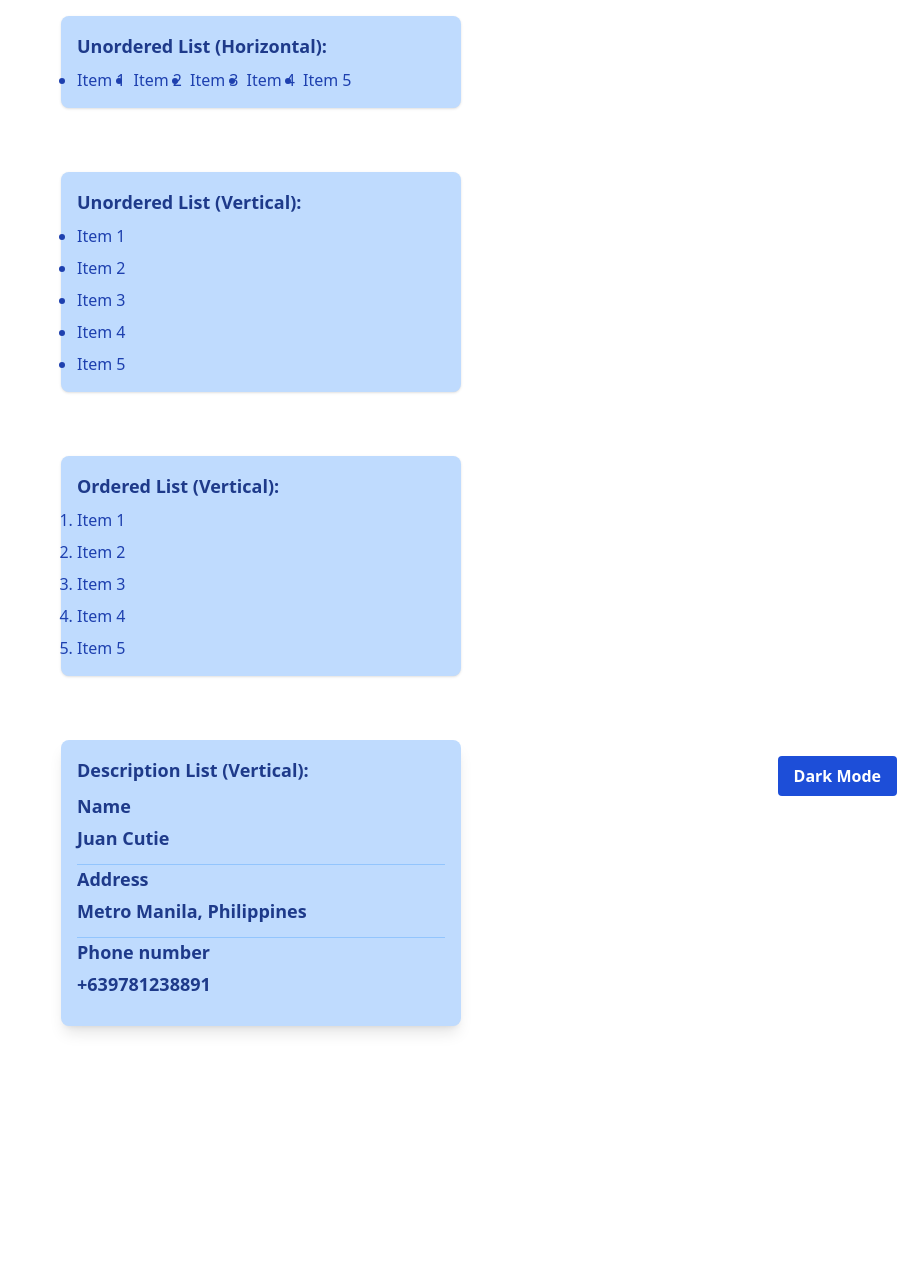
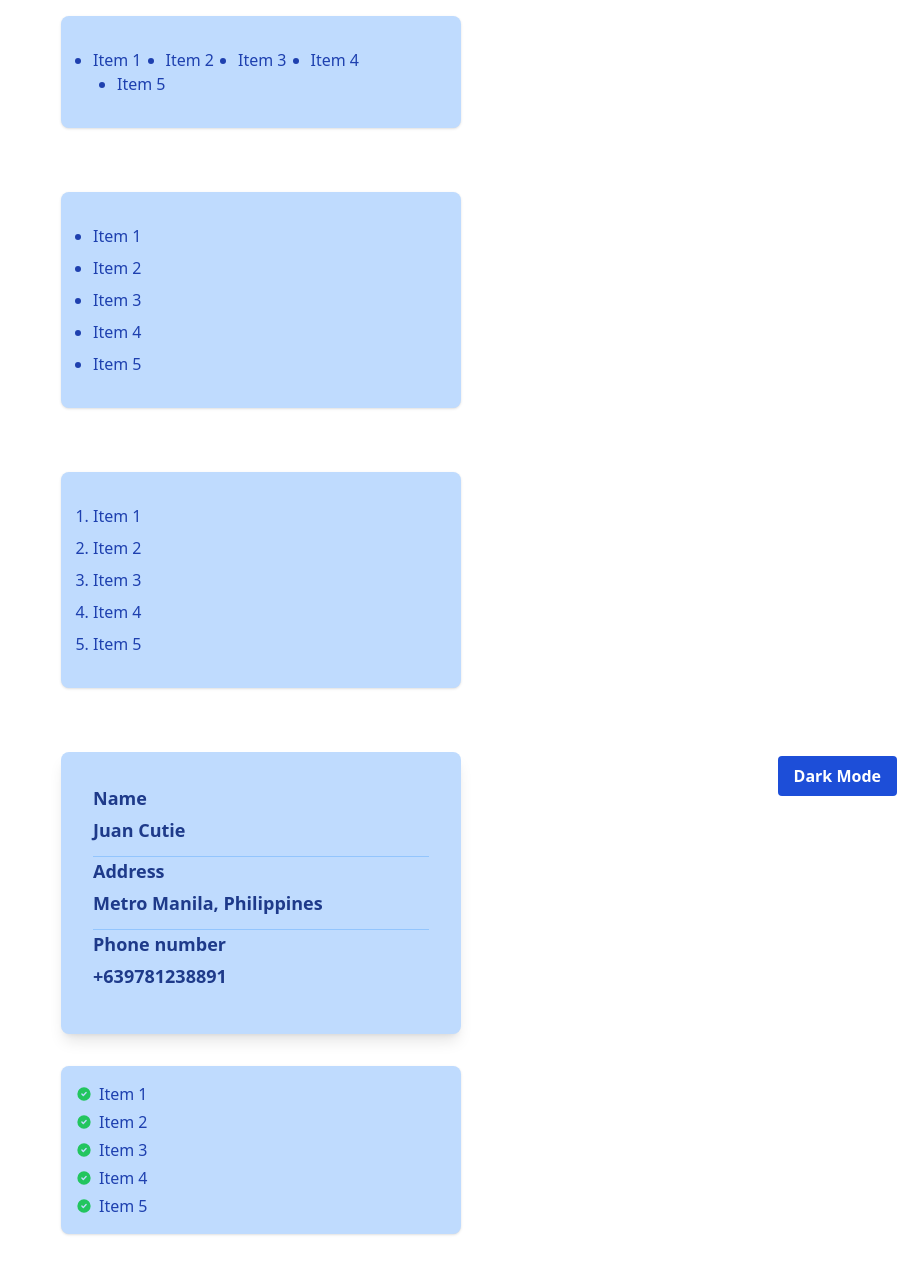
Before and after one commit to AlejandroP1028/Group-GCC_Vue-Component-Library, a Vue app: page / in a window 1280 px wide. Shown: the top 1274 px of the page, without its empty margins (379-1280 px from the left). Before the commit the page ends 1074 px from the top, so only its background shows below. Built offline with nearby package versions, Linux system fonts and the light colour scheme.

Commit message:
modified:   src/List_test.vue modified:   src/components/ItemList.vue

```diff
--- a/src/List_test.vue
+++ b/src/List_test.vue
@@ -15,6 +15,9 @@
       </div>
       <div class="flex">
         <ItemList :items="descriptionList" type="descriptionlist" layout="vertical" />
+      </div>
+      <div class="flex">
+        <ItemList :items="List" type="unorderedicon"/>
       </div>
     </div>
   </div>
--- a/src/components/ItemList.vue
+++ b/src/components/ItemList.vue
@@ -1,16 +1,24 @@
 <template>
   <div class="flex flex-col items-center h-full">
-    <div v-if="type === 'unorderedlist' && layout === 'horizontal'" class="rounded-lg shadow p-4 bg-blue-200 dark:bg-gray-800 mb-8" :style="{ width: containerWidth }">
-      <h2 class="mb-2 text-lg font-semibold text-blue-900 dark:text-sky-400">Unordered List (Horizontal):</h2>
-      <ul class="list-disc space-x-2 text-blue-800 dark:text-sky-400 flex flex-wrap">
+    <div v-if="type === 'unorderedicon'" class="rounded-lg shadow p-4 bg-blue-200 dark:bg-gray-800 mb-8" :style="{ width: containerWidth }">
+      <ul class="max-w-md space-y-1 text-blue-800 list-inside dark:text-sky-400">
+        <li v-for="(item, index) in items" :key="index" class="flex items-center">
+          <svg class="w-3.5 h-3.5 me-2 text-green-500 dark:text-green-400 flex-shrink-0" aria-hidden="true" xmlns="http://www.w3.org/2000/svg" fill="currentColor" viewBox="0 0 20 20">
+            <path d="M10 .5a9.5 9.5 0 1 0 9.5 9.5A9.51 9.51 0 0 0 10 .5Zm3.707 8.207-4 4a1 1 0 0 1-1.414 0l-2-2a1 1 0 0 1 1.414-1.414L9 10.586l3.293-3.293a1 1 0 0 1 1.414 1.414Z"/>
+          </svg>
+          {{ item }}
+        </li>
+      </ul>
+    </div>
+    <div v-if="type === 'unorderedlist' && layout === 'horizontal'" class="rounded-lg shadow p-8 bg-blue-200 dark:bg-gray-800 mb-8" :style="{ width: containerWidth }">
+      <ul class="list-disc space-x-6 text-blue-800 dark:text-sky-400 flex flex-wrap">
         <li v-for="(item, index) in items" :key="index">
           {{ item }}
         </li>
       </ul>
     </div>
 
-    <div v-else-if="type === 'unorderedlist' && layout === 'vertical'" class="rounded-lg shadow p-4 bg-blue-200 dark:bg-gray-800 mb-8" :style="{ width: containerWidth }">
-      <h2 class="mb-2 text-lg font-semibold text-blue-900 dark:text-sky-400">Unordered List (Vertical):</h2>
+    <div v-else-if="type === 'unorderedlist' && layout === 'vertical'" class="rounded-lg shadow p-8 bg-blue-200 dark:bg-gray-800 mb-8" :style="{ width: containerWidth }">
       <ul class="list-disc space-y-2 text-blue-800 dark:text-sky-400">
         <li v-for="(item, index) in items" :key="index">
           {{ item }}
@@ -18,8 +26,7 @@
       </ul>
     </div>
 
-    <div v-else-if="type === 'orderedlist' && layout === 'vertical'" class="rounded-lg shadow p-4 bg-blue-200 dark:bg-gray-800 mb-8" :style="{ width: containerWidth }">
-      <h2 class="mb-2 text-lg font-semibold text-blue-900 dark:text-sky-400">Ordered List (Vertical):</h2>
+    <div v-else-if="type === 'orderedlist' && layout === 'vertical'" class="rounded-lg shadow p-8 bg-blue-200 dark:bg-gray-800 mb-8" :style="{ width: containerWidth }">
       <div>
         <ol class="list-decimal space-y-2 text-blue-800 dark:text-sky-400">
           <li v-for="(item, index) in items" :key="index">
@@ -29,8 +36,7 @@
       </div>
     </div>
 
-    <div v-else-if="type === 'descriptionlist' && layout === 'vertical'" class="rounded-lg shadow-lg p-4 bg-blue-200 dark:bg-gray-800 mb-8" :style="{ width: containerWidth }">
-      <h2 class="mb-2 text-lg font-semibold text-blue-900 dark:text-sky-400">Description List (Vertical):</h2>
+    <div v-else-if="type === 'descriptionlist' && layout === 'vertical'" class="rounded-lg shadow-lg p-8 bg-blue-200 dark:bg-gray-800 mb-8" :style="{ width: containerWidth }">
       <div class="text-blue-900 divide-y divide-blue-300 dark:text-sky-400 dark:divide-gray-700">
         <div class="flex flex-col pb-3" v-for="(item, index) in items" :key="index">
           <dt class="mb-1 text-blue-900 font-semibold md:text-lg dark:text-sky-300">{{ item.term }}</dt>
@@ -52,7 +58,7 @@ export default {
     type: {
       type: String,
       required: true,
-      validator: value => ["unorderedlist", "orderedlist", "descriptionlist"].includes(value),
+      validator: value => ["unorderedlist", "orderedlist", "descriptionlist", "unorderedicon"].includes(value),
     },
     layout: {
       type: String,
@@ -69,4 +75,5 @@ export default {
 </script>
 
 <style scoped>
+/* Scoped styles for this component only */
 </style>
```
